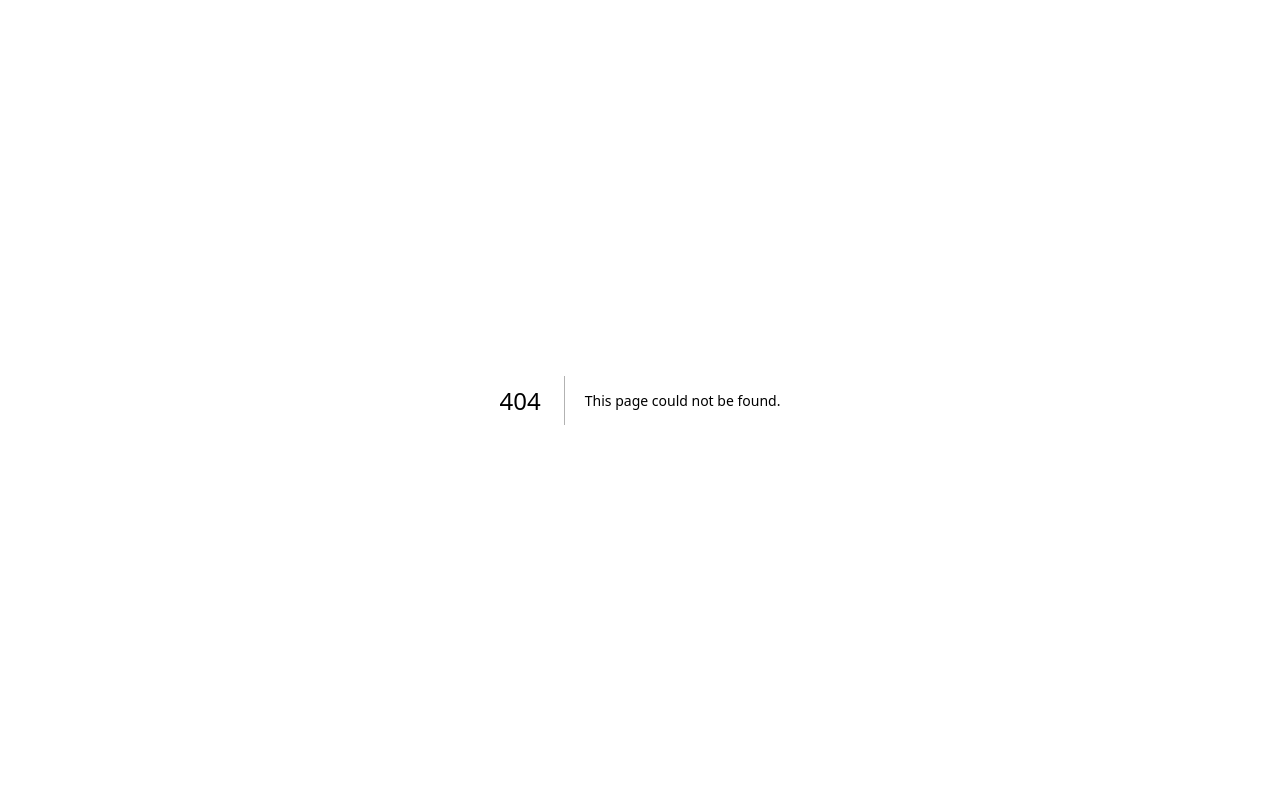
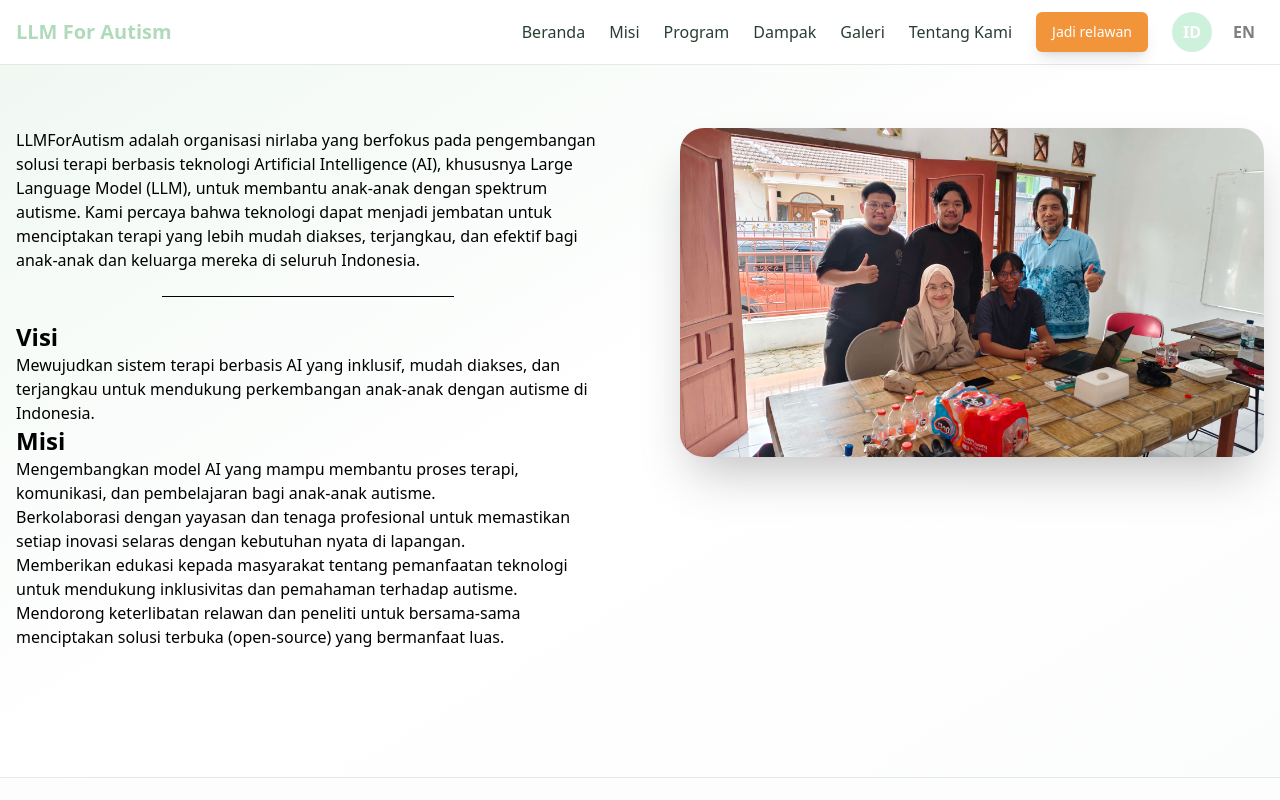
Before and after one commit to LLMForAutism/web, a Next.js app: page /about in a window 1280 px wide. Before the commit this address had no page. Shown: the top 800 px of the page. Built offline with nearby package versions, Linux system fonts and the light colour scheme.

Commit message:
feat: about us page

```diff
--- /dev/null
+++ b/src/app/about/page.tsx
@@ -0,0 +1,42 @@
+import Image from "next/image";
+import Footer from "../components/footer";
+import Navbar from "../components/navbar";
+import visitToMac from "@/app/assets/img/kunjungan-ke-mac.jpg";
+
+export default function About() {
+  return (
+		<div>
+			<Navbar />
+
+			<section className="relative overflow-hidden bg-gradient-to-br from-primary/20 via-background to-secondary/30 py-20 md:py-32">
+				<div className="flex container mx-auto px-4 gap-20">
+					<div className="w-1/2 max-w-1/2">
+						<p>LLMForAutism adalah organisasi nirlaba yang berfokus pada pengembangan solusi terapi berbasis teknologi Artificial Intelligence (AI), khususnya Large Language Model (LLM), untuk membantu anak-anak dengan spektrum autisme.
+Kami percaya bahwa teknologi dapat menjadi jembatan untuk menciptakan terapi yang lebih mudah diakses, terjangkau, dan efektif bagi anak-anak dan keluarga mereka di seluruh Indonesia.</p>
+
+						<div className="flex justify-center">
+							<hr className="my-6 w-1/2" />
+						</div>
+
+						<h2 className="font-bold text-2xl">Visi</h2>
+						<p>Mewujudkan sistem terapi berbasis AI yang inklusif, mudah diakses, dan terjangkau untuk mendukung perkembangan anak-anak dengan autisme di Indonesia.</p>
+
+						<h2 className="font-bold text-2xl">Misi</h2>
+						<ul>
+							<li>Mengembangkan model AI yang mampu membantu proses terapi, komunikasi, dan pembelajaran bagi anak-anak autisme.</li>
+							<li>Berkolaborasi dengan yayasan dan tenaga profesional untuk memastikan setiap inovasi selaras dengan kebutuhan nyata di lapangan.</li>
+							<li>Memberikan edukasi kepada masyarakat tentang pemanfaatan teknologi untuk mendukung inklusivitas dan pemahaman terhadap autisme.</li>
+							<li>Mendorong keterlibatan relawan dan peneliti untuk bersama-sama menciptakan solusi terbuka (open-source) yang bermanfaat luas.</li>
+						</ul>
+					</div>
+
+					<div className="w-1/2 max-w-1/2">
+						<Image src={visitToMac} alt="Potret kunjungan ke MAC (Malang Autism Center)" className="relative rounded-3xl shadow-2xl w-full h-auto object-cover" />
+					</div>
+				</div>
+			</section>
+
+			<Footer />
+		</div>
+	);
+}
--- a/src/app/components/footer.tsx
+++ b/src/app/components/footer.tsx
@@ -23,7 +23,7 @@ export default function Footer() {
           <div>
             <h4 className="font-semibold mb-4">Menu</h4>
             <ul className="space-y-2 text-muted-foreground">
-              <li><a href="#" className="hover:text-primary-dark transition-colors">Tentang kami</a></li>
+              <li><a href="/about" className="hover:text-primary-dark transition-colors">Tentang kami</a></li>
               <li><a href="#" className="hover:text-primary-dark transition-colors">Program kami</a></li>
               <li><a href="#" className="hover:text-primary-dark transition-colors">Relawan</a></li>
             </ul>
--- a/src/app/components/hero.tsx
+++ b/src/app/components/hero.tsx
@@ -5,7 +5,7 @@ import heroImage from "@/app/assets/img/hero-image.jpg";
 
 export default function Hero() {
   return (
-    <section className="relative overflow-hidden bg-gradient-to-br from-primary/20 via-background to-secondary/30 py-20 md:py-32">
+    <section id="hero" className="relative overflow-hidden bg-gradient-to-br from-primary/20 via-background to-secondary/30 py-20 md:py-32">
       <div className="container mx-auto px-4">
         <div className="grid lg:grid-cols-2 gap-12 items-center">
           <div className="space-y-8 animate-in fade-in slide-in-from-left duration-700">
--- a/src/app/components/navbar.tsx
+++ b/src/app/components/navbar.tsx
@@ -4,16 +4,18 @@ import { useState } from "react";
 import { Menu, X } from "lucide-react";
 import { Button } from "./ui/button";
 import LangSwitcher from "./ui/lang-switcher";
+import Link from "next/link";
 
 export default function Navbar() {
   const [isOpen, setIsOpen] = useState(false);
 
   const navItems = [
-    { label: "Beranda", href: "#hero" },
+    { label: "Beranda", href: "/" },
     { label: "Misi", href: "#mission" },
     { label: "Program", href: "#programs" },
     { label: "Dampak", href: "#impact" },
-    { label: "Galeri", href: "#gallery" },
+    { label: "Galeri", href: "/gallery" },
+    { label: "Tentang Kami", href: "/about" }
   ];
 
   const scrollToSection = (href: string) => {
@@ -28,11 +30,7 @@ export default function Navbar() {
         <div className="flex items-center justify-between h-16">
           {/* Logo */}
           <a
-            href="#hero"
-            onClick={(e) => {
-              e.preventDefault();
-              scrollToSection("#hero");
-            }}
+            href="/#hero"
             className="text-xl font-bold text-primary hover:text-primary/80 transition-colors"
           >
             LLM For Autism
@@ -41,17 +39,13 @@ export default function Navbar() {
           {/* Desktop Navigation */}
           <div className="hidden md:flex items-center gap-6">
             {navItems.map((item) => (
-              <a
+              <Link
                 key={item.label}
                 href={item.href}
-                onClick={(e) => {
-                  e.preventDefault();
-                  scrollToSection(item.href);
-                }}
                 className="text-foreground hover:text-primary transition-colors font-medium"
               >
                 {item.label}
-              </a>
+              </Link>
             ))}
             <Button
               variant="hero"
@@ -59,6 +53,7 @@ export default function Navbar() {
             >
               Jadi relawan
             </Button>
+
             <LangSwitcher />
           </div>
 
```
Also changed, not shown: src/app/assets/img/kunjungan-ke-mac.jpg (added).
